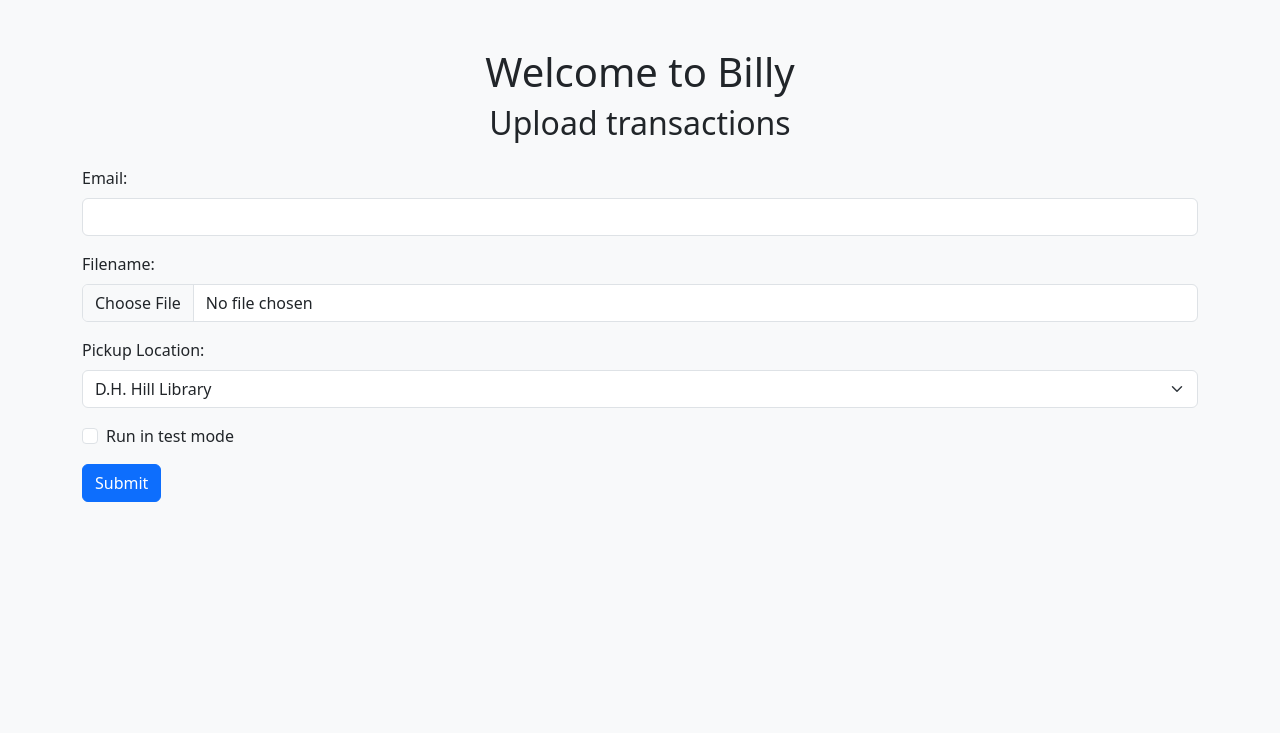
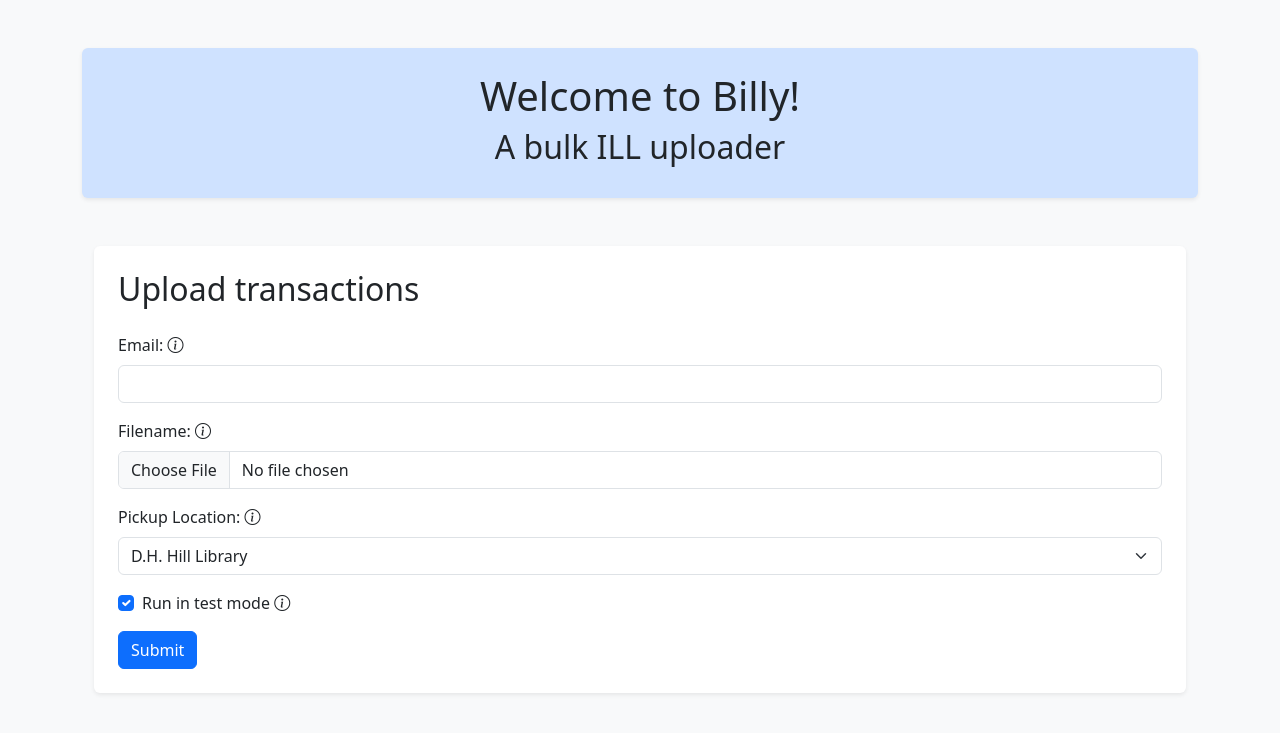
Before and after one commit to kristenwilson/billy, a Python web app: template billy/templates/index.html in a window 1280 px wide. Shown: the top 733 px of the page. Run offline with Jinja, Linux system fonts and the light colour scheme; the template is opened without the code that fills it, so the values that code supplies are empty; some libraries are stand-ins or nearby versions.

Commit message:
Multiple improvements
* Added more formatting
* Added all pickup locations
* Made test mode on by default

```diff
--- a/billy/billy.py
+++ b/billy/billy.py
@@ -11,6 +11,7 @@
 import requests
 import datetime
 import logging
+import json
 
 from rispy_mapping import map_rispy
 from transaction_templates import map_citation_type, get_transaction_templates_csv, get_transaction_templates_ris
@@ -293,7 +294,7 @@
             # Transaction will not be submitted if there are errors.
             if result['Error']:
                 writer.writerow(result)
-                error_message = f"Entry {i}: {result['Title']}: {result['Error']}"
+                error_message = f"Entry {i}: {result['Error']} ({result['Title']})"
                 messages.append(('error', error_message))
                 logging.info(error_message)
                 continue
--- a/billy/templates/index.html
+++ b/billy/templates/index.html
@@ -6,11 +6,17 @@
     <title>Billy - Bulk ILL</title>
     <!-- Bootstrap CSS -->
     <link href="https://cdn.jsdelivr.net/npm/bootstrap@5.3.0/dist/css/bootstrap.min.css" rel="stylesheet">
+    <link rel="stylesheet" href="https://cdn.jsdelivr.net/npm/bootstrap-icons@1.11.3/font/bootstrap-icons.min.css">
 </head>
 <body class="bg-light">
+    <div class = "container mt-5">
+        <div class="p-4 border-primary bg-primary-subtle shadow-sm rounded">
+        <h1 class="text-center">Welcome to Billy!</h1>
+        <h2 class="text-center">A bulk ILL uploader</h2>
+    </div>
     <div class="container mt-5">
-        <h1 class="text-center">Welcome to Billy</h1>
-        <h2 class="text-center">Upload transactions</h2>
+        <div class="p-4 border-primary bg-white shadow-sm rounded">
+        <h2 class="text-left">Upload transactions</h2>
         {% with messages = get_flashed_messages(with_categories=true) %}
             {% if messages %}
                 <ul class="flashes">
@@ -22,23 +28,40 @@
         {% endwith %}
         <form action="/submit" method="post" class="mt-4">
             <div class="mb-3">
-                <label for="email" class="form-label">Email:</label>
+                <label for="email" class="form-label">
+                    Email:
+                    <i class="bi bi-info-circle" data-bs-toggle="tooltip" title="Enter the NC State email address of the person who will receive the requests."></i>
+                </label>
                 <input type="email" id="email" name="email" class="form-control" value="{{ email }}" required>
             </div>
             <div class="mb-3">
-                <label for="filename" class="form-label">Filename:</label>
+                <label for="filename" class="form-label">
+                    Filename:
+                    <i class="bi bi-info-circle" data-bs-toggle="tooltip" title="You can upload an RIS file from any source or a CSV export from Zotero."></i>
+                </label>
                 <input type="file" id="filename" name="filename" class="form-control" required>
             </div>
             <div class="mb-3">
-                <label for="pickup" class="form-label">Pickup Location:</label>
+                <label for="pickup" class="form-label">
+                    Pickup Location:
+                    <i class="bi bi-info-circle" data-bs-toggle="tooltip" title="Select the library where you want to pick up your items."></i>
+                </label>
                 <select id="pickup" name="pickup" class="form-select" required>
                     <option value="Hill">D.H. Hill Library</option>
                     <option value="Hunt">James B. Hunt Jr. Library</option>
+                    <option value="Design">Design Library</option>
+                    <option value="Natual Resources">Natural Resources Library</option>
+                    <option value="Veterinary Medicine">Veterinary Medicine Library</option>
+                    <option value="METRC">METRC</option>
+                    <option value="Distance/Extension">Delivery by mail</option>
                 </select>
             </div>
             <div class="form-check mb-3">
-                <input type="checkbox" id="test_mode" name="test_mode" class="form-check-input">
-                <label for="test_mode" class="form-check-label">Run in test mode</label>
+                <input type="checkbox" id="test_mode" name="test_mode" class="form-check-input" checked>
+                <label for="test_mode" class="form-check-label">
+                    Run in test mode
+                    <i class="bi bi-info-circle" data-bs-toggle="tooltip" title="Test mode will show the tranactions that will be created, but will not submit them."></i>
+                </label>
             </div>
             <button type="submit" class="btn btn-primary">Submit</button>
         </form>
--- a/billy/templates/results.html
+++ b/billy/templates/results.html
@@ -12,14 +12,14 @@
         <h1 class="text-center">Results</h1>
         <ul class="list-group mt-4">
             {% for category, message in messages %}
-                <li class="list-group-item
+                <li class="list-group-item mb-3
                     {% if category == 'success' %}list-group-item-success{% elif category == 'error' %}list-group-item-danger{% else %}list-group-item-info{% endif %}">
                     {{ message }}
                 </li>
             {% endfor %}
         </ul>
         <div class="text-center mt-4">
-            <a href="{{ url_for('index', email=email) }}" class="btn btn-secondary">Submit another file</a>
+            <a href="{{ url_for('index', email=email) }}" class="btn btn-primary">Submit another file</a>
         </div>
     </div>
     <!-- Bootstrap JS -->
```
Also changed, not shown: 1 other file.
